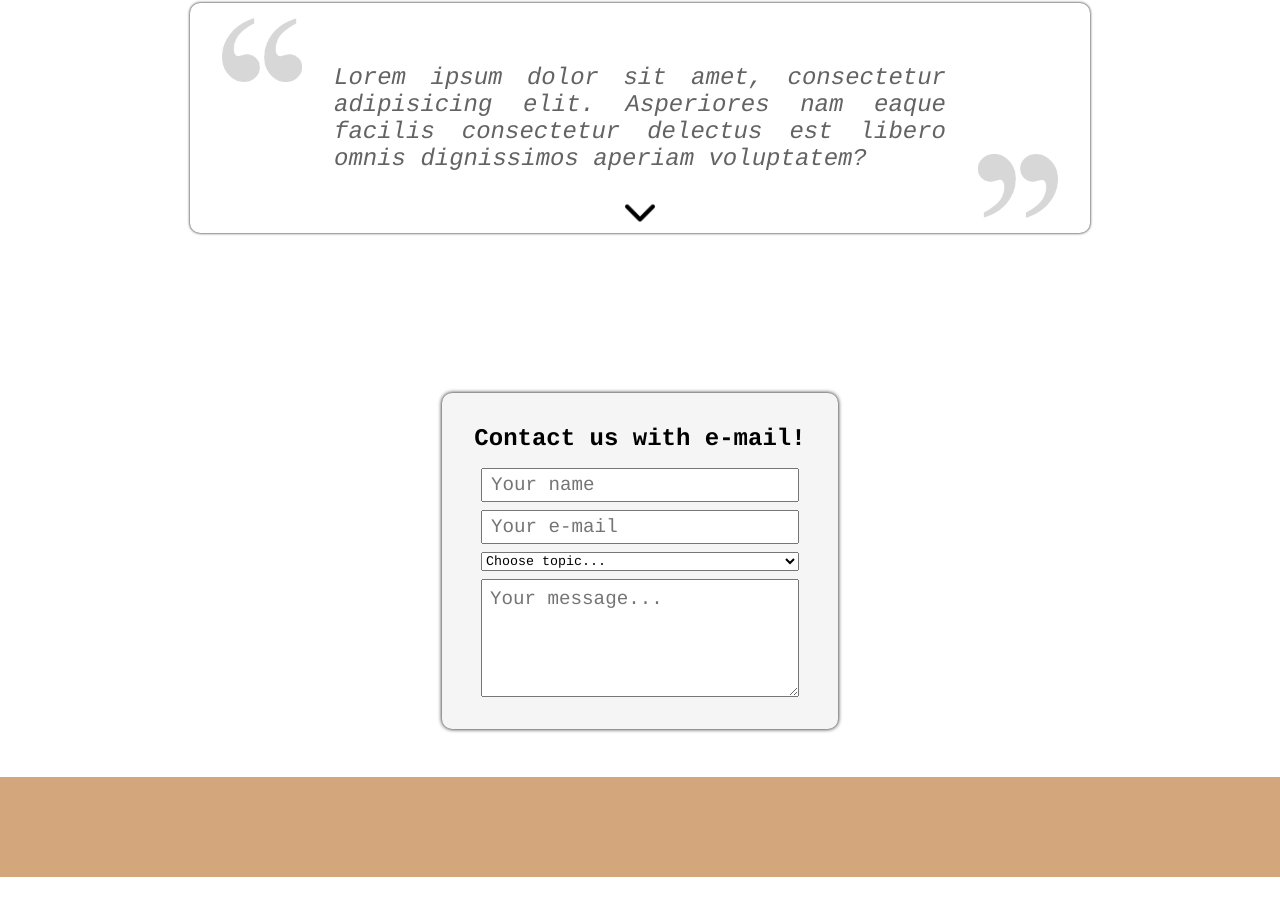
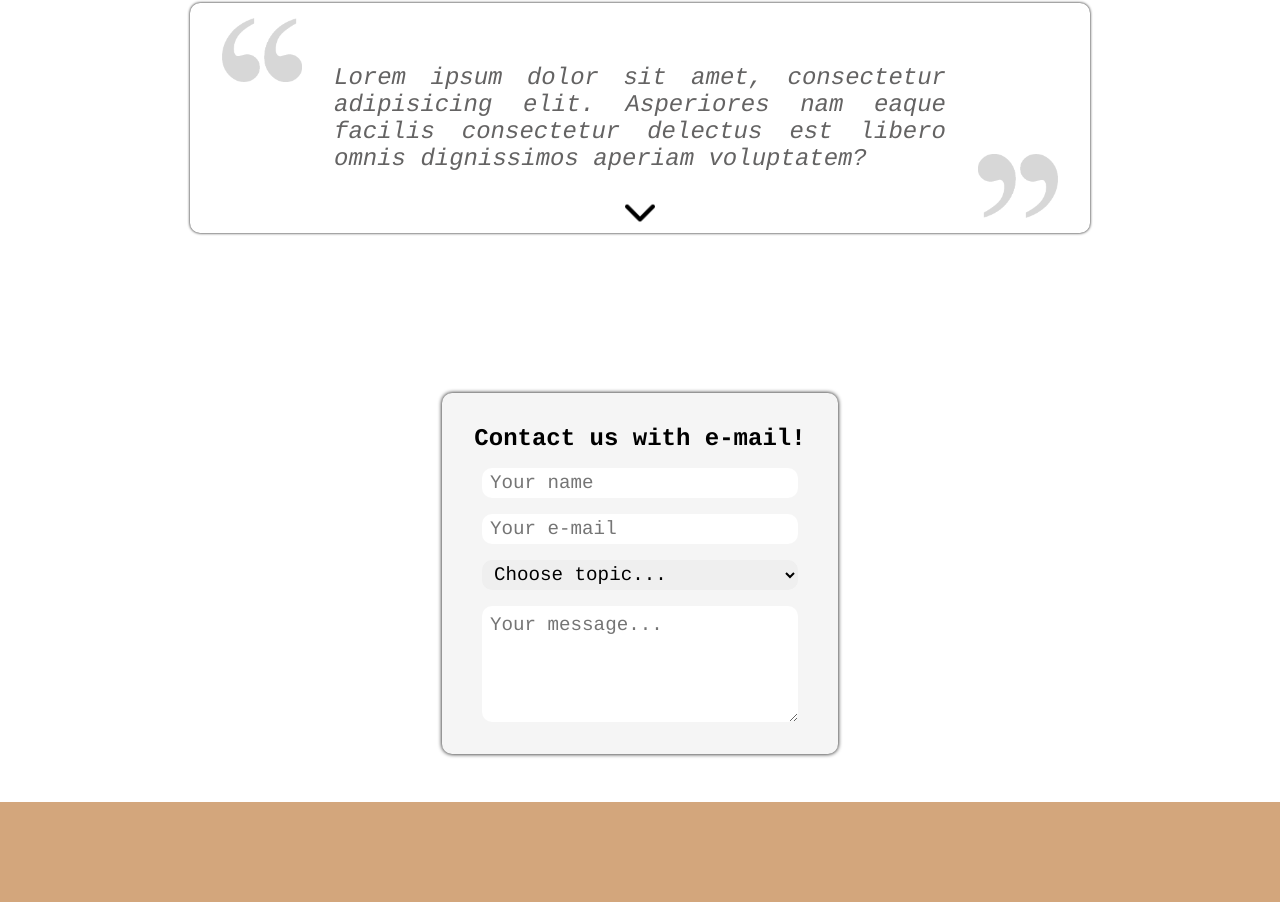
Before and after one commit to ItsMeCineQ/Hotel_web, a website: page index.html in a window 1280 px wide. Shown: the part 1597-2499 px from the top of the page. Before the commit the page ends 2474 px from the top, so only its background shows below. Drawn offline with Linux system fonts and the light colour scheme.

Commit message:
styling contact section

```diff
--- a/index.html
+++ b/index.html
@@ -78,6 +78,9 @@
                 <select name="Choose topic" class="form--contact-select">
                     <option value="">Choose topic...</option>
                     <option value="Reservation">Reservation</option>
+                    <option value="Reservation">Localizations</option>
+                    <option value="Reservation">Availability</option>
+                    <option value="Reservation">Events</option>
                 </select>
                 <textarea class="form--contact-message" cols="30" rows="10" placeholder="Your message..."></textarea>
             </div>
--- a/src/css/style.css
+++ b/src/css/style.css
@@ -290,13 +290,28 @@ footer{
 .form--contact{
     display: flex;
     flex-direction: column;
-    gap: 0.5rem;
+    gap: 1rem;
 }
 
 .form--contact input{
     height: 30px;
     padding: 0 0.5rem;
     font-size: 1.2rem;
+    border-radius: 10px;
+    border: none;
+}
+
+.form--contact select{
+    height: 30px;
+    padding: 0 0.5rem;
+    font-size: 1.2rem;
+    border-radius: 10px;
+    border: none;
+}
+
+.form--contact textarea{
+    border-radius: 10px;
+    border: none;
 }
 
 .form--contact .form--contact-message{
```
Also changed, not shown: dist/index.html, 2 other files.
